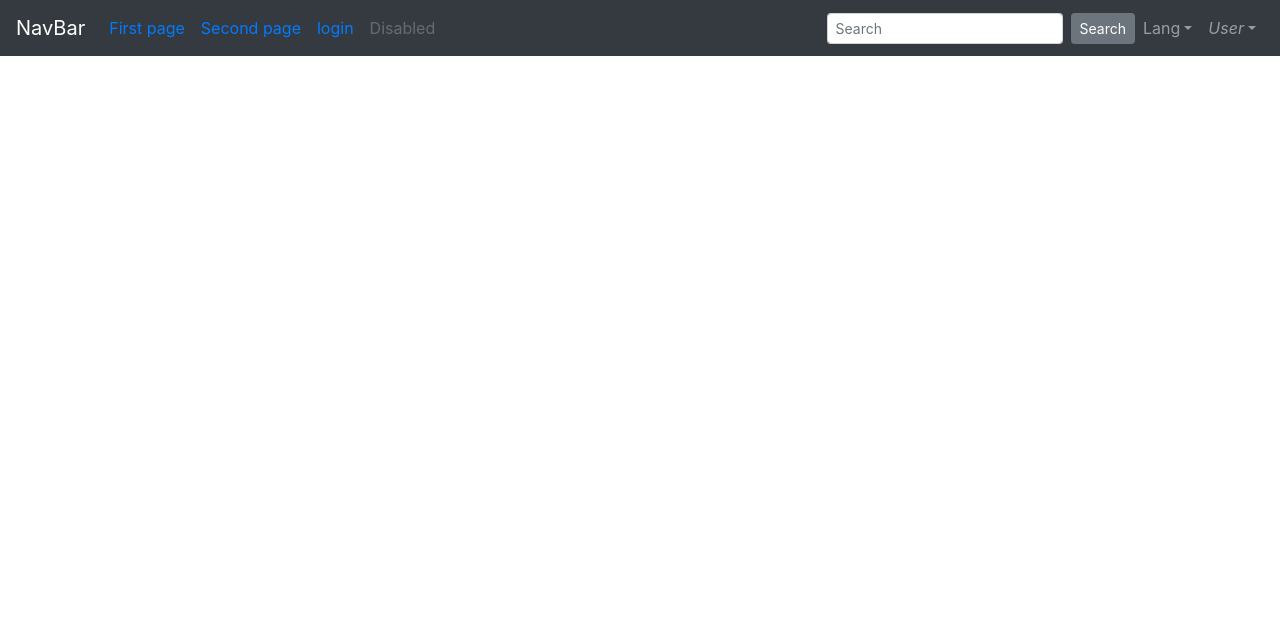
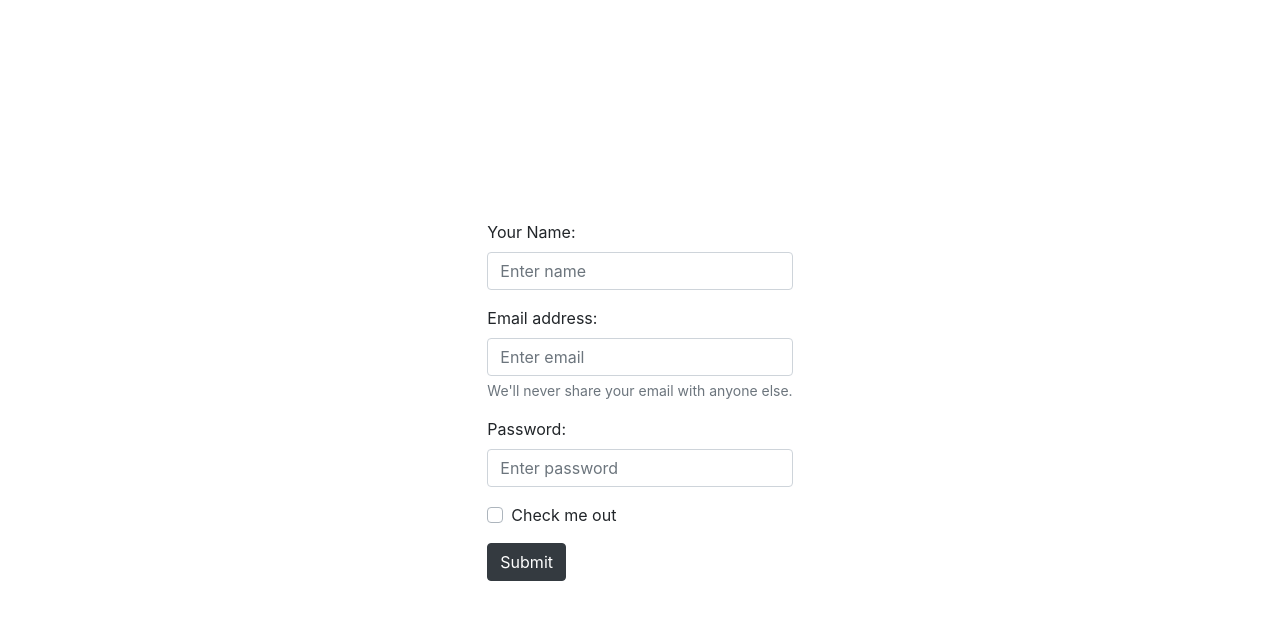
Before and after one commit to NewSunRaze/emty, a Nuxt app: page /signup in a window 1280 px wide. Shown: the top 620 px of the page. Built offline with nearby package versions, Linux system fonts and the light colour scheme.

Commit message:
commit2.1

```diff
--- a/components/loginForm.vue
+++ b/components/loginForm.vue
@@ -1,29 +1,35 @@
 <template>
   <div class="container">
     <b-form flex class="">
-      <label class="sr-only mb-5" for="inline-form-input-name">Name</label>
-      <b-form-input
-        id="inline-form-input-name"
-        class="mb-2 mr-sm-2 mb-sm-0"
-        placeholder="Jane Doe"
-      ></b-form-input>
-
-      <label class="sr-only mb-5" for="inline-form-input-username"
-        >Username</label
+      <label class="sr-only mb-5" for="inline-form-input-usermail"
+        >Usermail</label
       >
-      <b-input-group append="@" class="mb-2 mr-sm-2 mb-sm-0">
+      <b-input-group prepend="username" class="mr-sm-2 mb-sm-0">
         <b-form-input
-          id="inline-form-input-username"
-          placeholder="Username"
+          variant="dark"
+          id="inline-form-input-usermail"
+          placeholder="example@ex.com"
         ></b-form-input>
       </b-input-group>
 
-      <b-form-checkbox class="mb-2 mr-sm-2 mb-sm-0"
+      <label class="sr-only mb-5" for="inline-form-input-name">Name</label>
+      <b-input-group prepend="pasword" class="mt-2 mr-sm-2 mb-sm-0">
+        <b-form-input
+          variant="dark"
+          id="inline-form-input-name"
+          placeholder="Jane Doe"
+        ></b-form-input>
+      </b-input-group>
+
+      <b-form-checkbox variant="dark" class="mt-2 mb-2 mr-sm-2 mb-sm-0"
         >Remember me</b-form-checkbox
       >
 
       <nuxtLink to="/">
-        <b-button variant="primary">Save</b-button>
+        <b-button variant="dark" class="mt-2 mr-2 ">Log in</b-button>
+      </nuxtLink>
+      <nuxtLink to="signup">
+        <b-button variant="dark" class="mt-2 ">Sign Up</b-button>
       </nuxtLink>
     </b-form>
   </div>
--- a/components/navbar.vue
+++ b/components/navbar.vue
@@ -1,7 +1,7 @@
 <template>
   <div>
-    <b-navbar toggleable="lg" type="dark" variant="dark">
-      <b-navbar-brand href="#">NavBar</b-navbar-brand>
+    <b-navbar toggleable="lg" type="dark" variant="light" class="px-5">
+      <b-navbar-brand size="large" class="logo">int.</b-navbar-brand>
 
       <b-navbar-toggle target="nav-collapse"></b-navbar-toggle>
 
@@ -13,7 +13,7 @@
           <b-nav-item href="#">
             <NuxtLink to="second">Second page</NuxtLink>
           </b-nav-item>
-          <b-nav-item href="#">
+          <b-nav-item>
             <NuxtLink to="login">login</NuxtLink>
           </b-nav-item>
           <b-nav-item href="#" disabled>Disabled</b-nav-item>
@@ -21,31 +21,34 @@
 
         <!-- Right aligned nav items -->
         <b-navbar-nav class="ml-auto">
-          <b-nav-form>
-            <b-form-input
-              size="sm"
-              class="mr-sm-2"
-              placeholder="Search"
-            ></b-form-input>
-            <b-button size="sm" class="my-2 my-sm-0" type="submit"
-              >Search</b-button
+          <b-nav-item-dropdown right menu-class="my-dropdown" offset="50">
+            <!-- Using 'button-content' slot -->
+            <template #button-content>
+              <em
+                ><img class="profile_icon" src="~/assets/avatar.svg" alt=""
+              /></em>
+            </template>
+
+            <b-dropdown-item to="login">Log In</b-dropdown-item>
+            <b-dropdown-item to="signup" class="golden"
+              >Sign Up</b-dropdown-item
             >
-          </b-nav-form>
-
-          <b-nav-item-dropdown text="Lang" right>
-            <b-dropdown-item href="#">EN</b-dropdown-item>
-            <b-dropdown-item href="#">ES</b-dropdown-item>
-            <b-dropdown-item href="#">RU</b-dropdown-item>
-            <b-dropdown-item href="#">FA</b-dropdown-item>
+            <b-dropdown-item white href="#">Profile</b-dropdown-item>
+            <b-dropdown-item white href="#">Adds</b-dropdown-item>
+            <b-dropdown-item white href="#">Notifications</b-dropdown-item>
           </b-nav-item-dropdown>
 
-          <b-nav-item-dropdown right>
-            <!-- Using 'button-content' slot -->
+          <b-nav-item-dropdown right menu-class="my-dropdown">
             <template #button-content>
-              <em>User</em>
+              <em
+                ><img class="profile_icon" src="~/assets/dollar.svg" alt=""
+              /></em>
             </template>
-            <b-dropdown-item href="#">Profile</b-dropdown-item>
-            <b-dropdown-item href="#">Sign Out</b-dropdown-item>
+
+            <b-dropdown-item href="#">Something</b-dropdown-item>
+            <b-dropdown-item href="#">Something</b-dropdown-item>
+            <b-dropdown-item href="#">Something</b-dropdown-item>
+            <b-dropdown-item href="#">Something</b-dropdown-item>
           </b-nav-item-dropdown>
         </b-navbar-nav>
       </b-collapse>
@@ -56,5 +59,35 @@
 <script>
 export default {};
 </script>
-
-<style></style>
+<style>
+.dropdown-menu {
+  background: black;
+  border-radius: 7% 0% 7% 7%;
+  overflow: hidden;
+}
+.golden {
+  color: #bb9532 !important;
+}
+.dropdown-item {
+  color: white !important;
+  background: black;
+  border-radius: 5% 0% 5% 5%;
+}
+.dropdown-item a {
+  color: white !important;
+}
+.dropdown-item:hover {
+  color: #bb9532 !important;
+  background: black;
+}
+</style>
+<style scoped>
+.logo {
+  font-size: 2.5rem;
+  color: black !important;
+  font-weight: bold;
+}
+.profile_icon {
+  width: 25px;
+}
+</style>
--- /dev/null
+++ b/components/registrationForm.vue
@@ -0,0 +1,109 @@
+<template>
+  <div class="container">
+    <b-form @submit="onSubmit" @reset="onReset" v-if="show" flex>
+      <b-form-group id="input-group-2" label="Your Name:" label-for="input-1">
+        <b-form-input
+          id="input-1"
+          v-model="form.name"
+          placeholder="Enter name"
+          required
+        ></b-form-input>
+      </b-form-group>
+
+      <b-form-group
+        id="input-group-2"
+        label="Email address:"
+        label-for="input-2"
+        description="We'll never share your email with anyone else."
+      >
+        <b-form-input
+          id="input-2"
+          v-model="form.email"
+          type="email"
+          placeholder="Enter email"
+          required
+        ></b-form-input>
+      </b-form-group>
+      <b-form-group id="input-group-3" label="Password:" label-for="input-3">
+        <b-form-input
+          id="input-3"
+          v-model="form.email"
+          type="password"
+          placeholder="Enter password"
+          required
+        ></b-form-input>
+      </b-form-group>
+
+      <!-- <b-form-group id="input-group-3" label="Food:" label-for="input-3">
+        <b-form-select
+          id="input-3"
+          v-model="form.food"
+          :options="foods"
+          required
+        ></b-form-select>
+      </b-form-group> -->
+
+      <b-form-group id="input-group-4" v-slot="{ ariaDescribedby }">
+        <b-form-checkbox-group
+          variant="dark"
+          v-model="form.checked"
+          id="checkboxes-4"
+          :aria-describedby="ariaDescribedby"
+        >
+          <b-form-checkbox value="me">Check me out</b-form-checkbox>
+        </b-form-checkbox-group>
+      </b-form-group>
+
+      <b-button @click="onSubmit" variant="dark">Submit</b-button>
+    </b-form>
+  </div>
+</template>
+
+<script>
+export default {
+  data() {
+    return {
+      form: {
+        email: "",
+        name: "",
+        food: null,
+        checked: []
+      },
+      foods: [
+        { text: "Select One", value: null },
+        "Carrots",
+        "Beans",
+        "Tomatoes",
+        "Corn"
+      ],
+      show: true
+    };
+  },
+  methods: {
+    onSubmit(event) {
+      this.$router.push("/");
+    },
+    onReset(event) {
+      event.preventDefault();
+      // Reset our form values
+      this.form.email = "";
+      this.form.name = "";
+      this.form.food = null;
+      this.form.checked = [];
+      // Trick to reset/clear native browser form validation state
+      this.show = false;
+      this.$nextTick(() => {
+        this.show = true;
+      });
+    }
+  }
+};
+</script>
+<style scoped>
+.container {
+  display: flex;
+  justify-content: center;
+  align-items: center;
+  height: 100vh;
+}
+</style>
--- a/nuxt.config.js
+++ b/nuxt.config.js
@@ -1,6 +1,7 @@
 export default {
   // Global page headers (https://go.nuxtjs.dev/config-head)
   head: {
+    lang: "ru",
     title: "my-nuxt-app",
     meta: [
       { charset: "utf-8" },
--- a/pages/index.vue
+++ b/pages/index.vue
@@ -36,10 +36,23 @@ export default {
   margin: 0;
   padding: 0;
   box-sizing: border-box;
+  outline: none !important;
 }
 body {
   height: 100vh;
   font-family: "Roboto", arial, sans-serif;
   color: #222;
 }
+a {
+  color: black;
+}
+a:link {
+  color: none; /* Цвет ссылок */
+}
+a:hover {
+  color: #bb9532;
+  text-shadow: 1px 1px 1px #bb9532;
+  color: none; /* Цвет ссылки */
+  text-decoration: none;
+}
 </style>
--- /dev/null
+++ b/pages/signup.vue
@@ -0,0 +1,13 @@
+<template>
+  <registration-form></registration-form>
+</template>
+
+<script>
+import registrationForm from "../components/registrationForm.vue";
+export default {
+  components: { registrationForm },
+  layout: "emty"
+};
+</script>
+
+<style></style>
```
Also changed, not shown: assets/avatar.svg (added), assets/dollar.svg (added).
